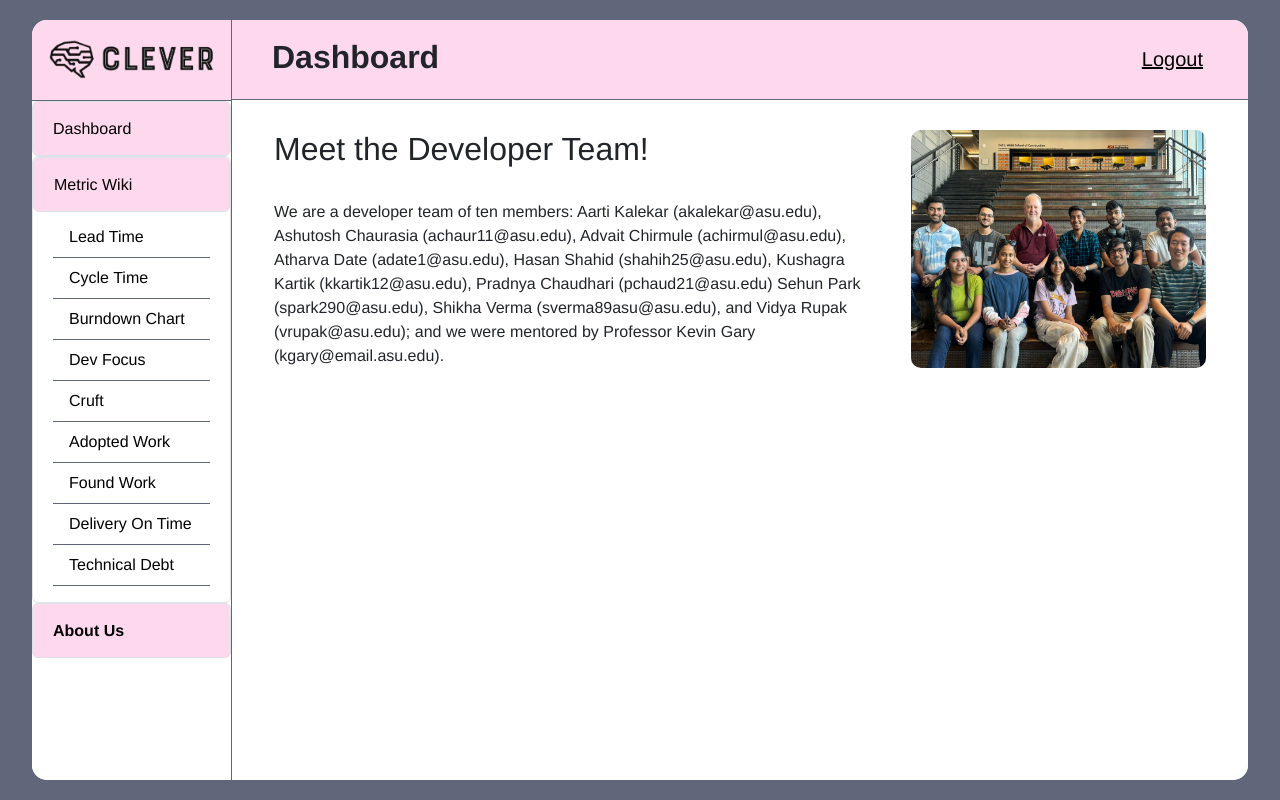
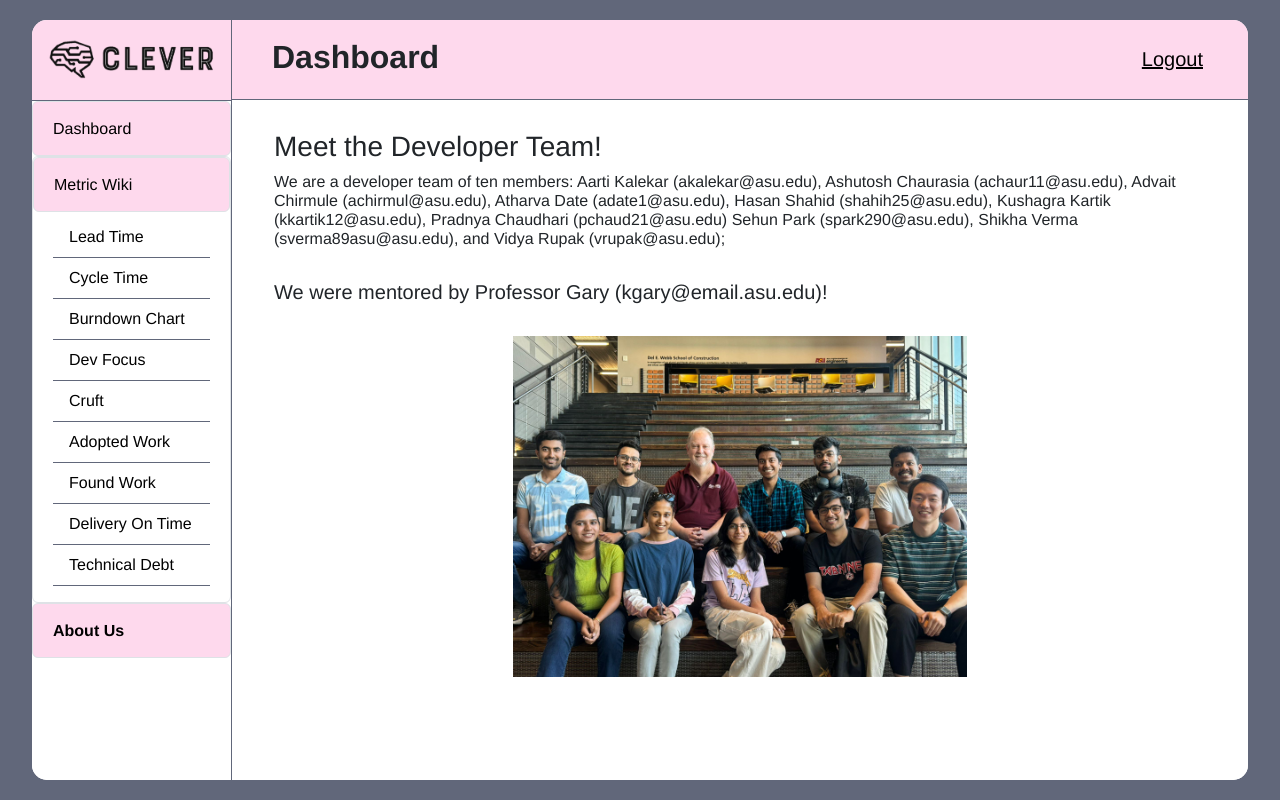
Before and after one commit to SER516-Clever/SER516-Team-Clever, a React (Create React App) app in the folder react-ui/: page /aboutus in a window 1280 px wide. Built offline with nearby package versions, Linux system fonts and the light colour scheme.

Commit message:
Task 329, updated the layout of the aboutus page.

```diff
--- a/react-ui/src/aboutus/aboutus.js
+++ b/react-ui/src/aboutus/aboutus.js
@@ -1,5 +1,5 @@
 import React, { useEffect, useState } from "react";
-import { Accordion, Col, Container, Image, ListGroup, Nav, Navbar, Row } from "react-bootstrap";
+import { Accordion, Container, Image, ListGroup, Nav, Navbar, Row } from "react-bootstrap";
 import { Link, useLocation } from "react-router-dom";
 import Name from "../images/Name.png";
 import Team from "../images/Team.jpg";
@@ -63,17 +63,19 @@ const AboutUs = () => {
                     <div className="backgroundWhite" style={{ minHeight: "85vh", padding: "30px" }}>
                         <Container>
                             <Row>
-                                <Col sm={8}>
-                                    <h2>Meet the Developer Team!</h2><br />
-                                    We are a developer team of ten members: Aarti Kalekar (akalekar@asu.edu), Ashutosh Chaurasia (achaur11@asu.edu),
-                                    Advait Chirmule (achirmul@asu.edu), Atharva Date (adate1@asu.edu),
-                                    Hasan Shahid (shahih25@asu.edu), Kushagra Kartik (kkartik12@asu.edu), Pradnya Chaudhari (pchaud21@asu.edu)
-                                    Sehun Park (spark290@asu.edu), Shikha Verma (sverma89asu@asu.edu), and Vidya Rupak (vrupak@asu.edu); and
-                                    we were mentored by Professor Kevin Gary (kgary@email.asu.edu).
-                                </Col>
-                                <Col sm={4}>
-                                    <Image alt="Team Photo" src={Team} style={{ height: "100%", width: "100%", borderRadius: "10px" }} />
-                                </Col>
+                                <h3>Meet the Developer Team!</h3><br />
+                                <h6>We are a developer team of ten members: Aarti Kalekar (akalekar@asu.edu), Ashutosh Chaurasia (achaur11@asu.edu),
+                                Advait Chirmule (achirmul@asu.edu), Atharva Date (adate1@asu.edu),
+                                Hasan Shahid (shahih25@asu.edu), Kushagra Kartik (kkartik12@asu.edu), Pradnya Chaudhari (pchaud21@asu.edu)
+                                Sehun Park (spark290@asu.edu), Shikha Verma (sverma89asu@asu.edu), and Vidya Rupak (vrupak@asu.edu);</h6>
+                            </Row>
+                            <br />
+                            <Row>
+                                <h5>We were mentored by Professor Gary (kgary@email.asu.edu)!</h5>
+                            </Row>
+                            <br />
+                            <Row>
+                            <Image alt="Team Photo" src={Team} style={{ height: "50%", width: "50%", borderRadius: "10px", margin: "auto", alignmentdisplay: "block"}} />
                             </Row>
 
                         </Container>
```
